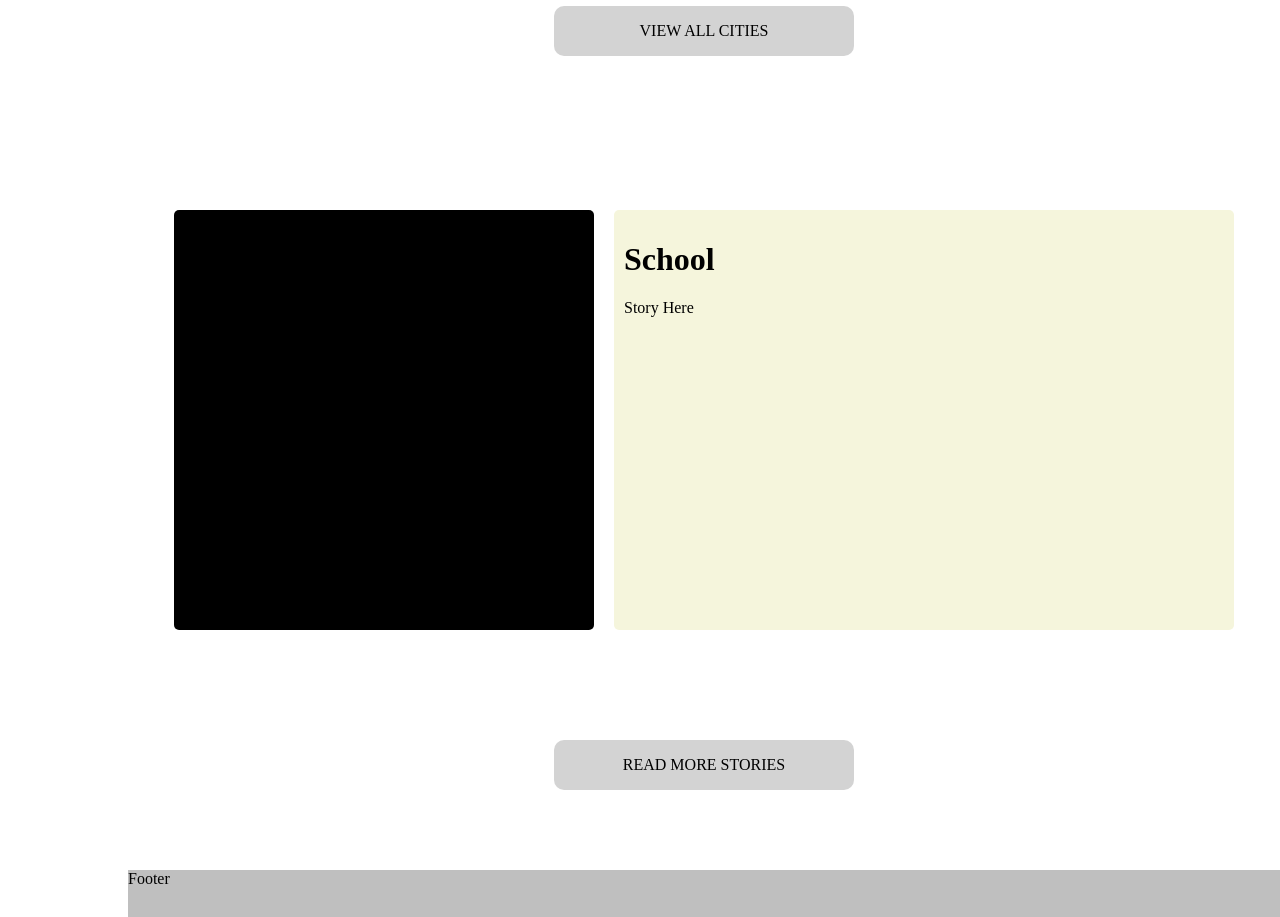
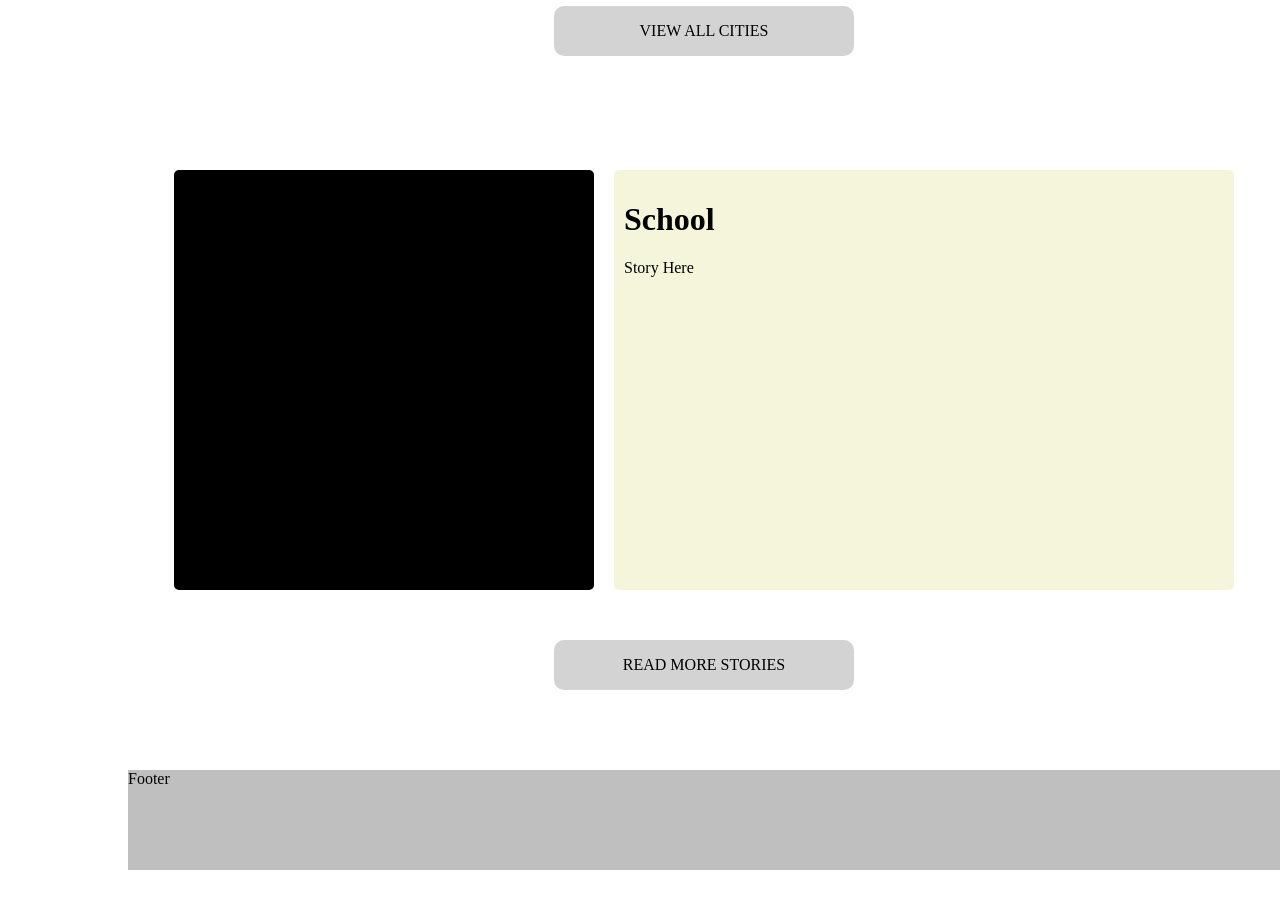
Before and after one commit to sofiieejohansson/havets-santander, a plain HTML site: page startsida.html in a window 1280 px wide. Shown: the part 1040-1957 px from the top of the page. After the commit the page ends 1910 px from the top, so only its background shows below. Drawn offline with Linux system fonts and the light colour scheme.

Commit message:
Litet fix med stories-rutorna

```diff
--- a/startsida.css
+++ b/startsida.css
@@ -123,10 +123,12 @@ body {
     display: flex;
     justify-content: center;
     align-items: center;
-    height: 600px;
+    height: fit-content;
     width: 90vw;
     margin-left: 10vw;
     gap: 20px;
+    margin-top: 50px;
+    margin-bottom: 30px;
 }
 
 .picture-stories {
```
